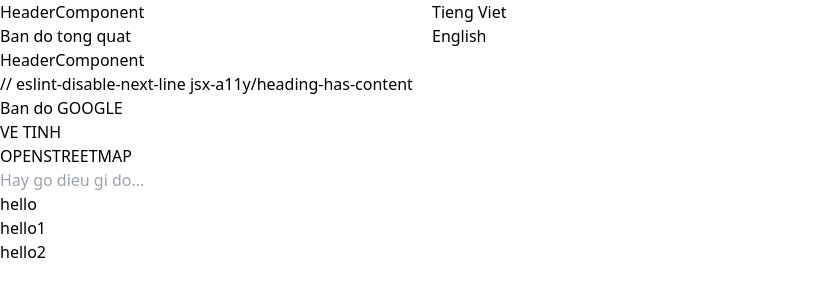
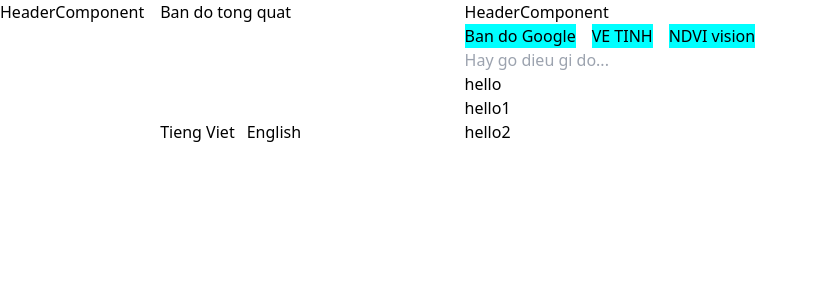
Before and after one commit to minhkhacode/Webgis, a React (Create React App) app: page / in a window 1280 px wide. Shown: the top 300 px of the page, without its empty margins (0-818 px from the left). Built offline with nearby package versions, Linux system fonts and the light colour scheme.

Commit message:
update sidebar

```diff
--- a/package.json
+++ b/package.json
@@ -6,6 +6,7 @@
     "@testing-library/jest-dom": "^5.17.0",
     "@testing-library/react": "^13.4.0",
     "@testing-library/user-event": "^13.5.0",
+    "classnames": "^2.5.1",
     "react": "^18.3.1",
     "react-dom": "^18.3.1",
     "react-scripts": "5.0.1",
--- a/src/App.jsx
+++ b/src/App.jsx
@@ -6,8 +6,8 @@ function App() {
     return (
         <div className="App">
             <div className="wrapper">
-                <div className="w-screen d-flex">
-                    <div className="sidebar-container columns-3">
+                <div className="w-screen flex">
+                    <div className="sidebar-container columns-3 relative">
                         <Sidebar />
                     </div>
                     <div className="">
--- a/src/layout/content/Content.jsx
+++ b/src/layout/content/Content.jsx
@@ -1,7 +1,13 @@
 /* eslint-disable jsx-a11y/heading-has-content */
 /* eslint-disable react/jsx-no-comment-textnodes */
+
+import className from 'classnames/bind';
 import Dropdown from '../../components/Dropdown';
 import HeaderComponent from '../../components/HeaderComponent';
+
+import styles from './content.module.css';
+
+const cx = className.bind(styles);
 
 function Content() {
     const Dropdowns = [
@@ -31,18 +37,37 @@ function Content() {
         },
     ];
 
+    // eslint-disable-next-line no-unused-vars
+    const navBarList = [
+        {
+            title: 'Ban do Google',
+            show: true,
+        },
+        {
+            title: 'VE TINH',
+            show: false,
+        },
+        {
+            title: 'NDVI vision',
+            show: false,
+        },
+    ];
+
     return (
         <div className="content">
             <HeaderComponent />
             <div className="card">
                 <div className="card-header">
-                    // eslint-disable-next-line jsx-a11y/heading-has-content
                     <h1 className="card-title"></h1>
                     <div className="card-nav">
-                        <ul className="navbar">
-                            <li className="nav-item">Ban do GOOGLE</li>
-                            <li className="nav-item">VE TINH</li>
-                            <li className="nav-item">OPENSTREETMAP</li>
+                        <ul className="flex gap-x-4 cursor-pointer">
+                            {navBarList.map((item) => {
+                                return (
+                                    <li className={cx('nav-item')} key={item.title}>
+                                        {item.title}
+                                    </li>
+                                );
+                            })}
                         </ul>
                     </div>
                     <div className="search">
@@ -57,7 +82,7 @@ function Content() {
 
                 <div className="card-control">
                     {Dropdowns.map((DropdownItem) => {
-                        console.log(DropdownItem);
+                        // console.log(DropdownItem);
 
                         return (
                             <Dropdown
--- /dev/null
+++ b/src/layout/content/content.module.css
@@ -0,0 +1,3 @@
+.nav-item {
+    background-color: aqua;
+}
--- a/src/layout/sidebar/Sidebar.jsx
+++ b/src/layout/sidebar/Sidebar.jsx
@@ -4,19 +4,19 @@ import HeaderComponent from '../../components/HeaderComponent.jsx';
 function Sidebar() {
     return (
         <div className="sidebar">
-            <HeaderComponent/>
+            <HeaderComponent />
 
-            <div className="card-container">
+            <div className="card-container bottom-0">
                 <ul className="tools">
                     <li className="tools-item">Ban do tong quat</li>
-                    <li className="tools-item tools-item_footer">
-                        <div>Tieng Viet</div>
-                        <div>English</div>
+                    <li className="tools-item tools-item_footer absolute bottom-0 flex gap-3">
+                        <div className="cursor-pointer">Tieng Viet</div>
+                        <div className="cursor-pointer">English</div>
                     </li>
                 </ul>
             </div>
         </div>
-    )
+    );
 }
 
 export default Sidebar;
```
Also changed, not shown: 1 other file (tests, documents, lock files or other folders).
